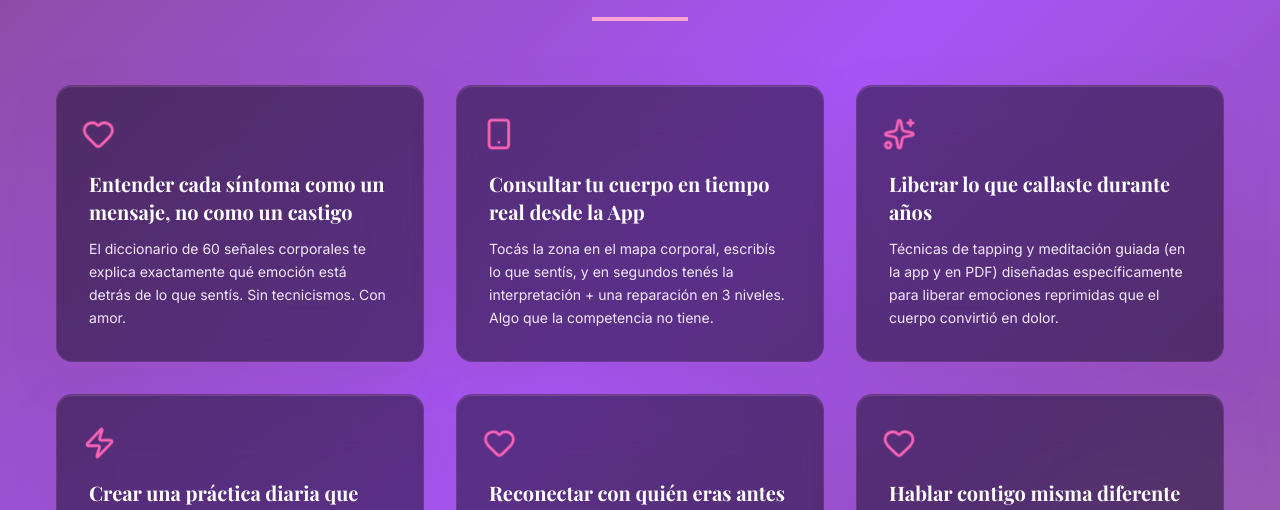
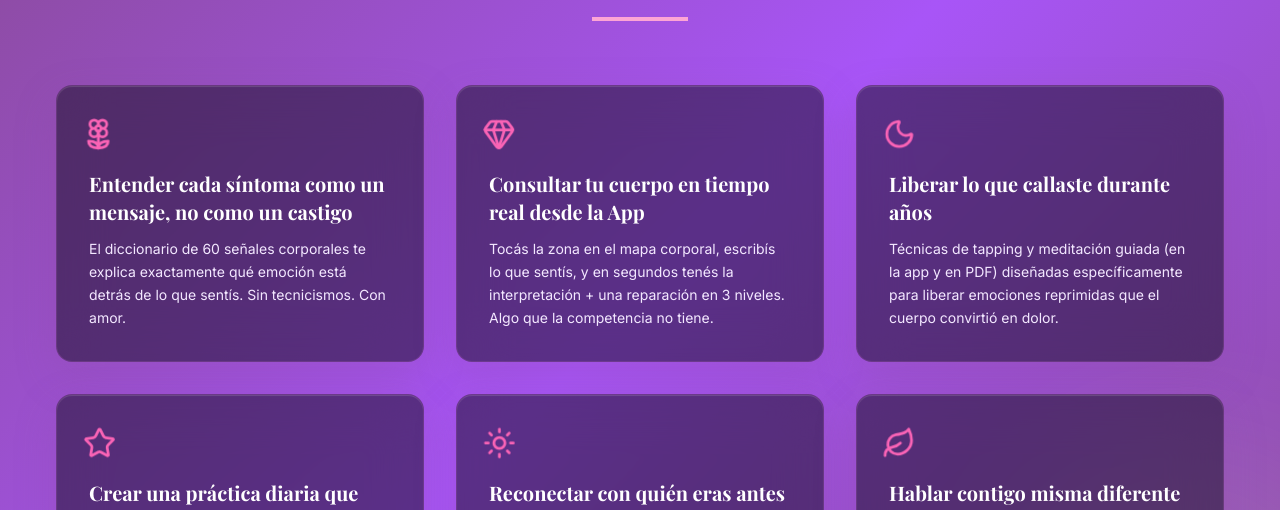
Before and after one commit to sandramon2412-png/tubiodescodificacion, a React (Vite) app: page / in a window 1280 px wide. Shown: the part 4007-4517 px from the top of the page. Built offline with nearby package versions, Linux system fonts and the light colour scheme; a web font is replaced by a local one.

Commit message:
Replace generic icons with premium spiritual/feminine set
Co-Authored-By: Claude Sonnet 4.6 <noreply@anthropic.com>
Claude-Session: https://claude.ai/code/session_019vF8A98QFPJn8rXgkhgZCJ

```diff
--- a/Landing.tsx
+++ b/Landing.tsx
@@ -1,6 +1,6 @@
 import React, { useState, useEffect, useRef } from 'react';
 import { motion, AnimatePresence } from 'motion/react';
-import { ShoppingBag, CheckCircle, Sparkles, Heart, Zap, BookOpen, Smartphone, Users } from 'lucide-react';
+import { BadgeCheck, Sparkles, Flower2, Moon, Sun, Gem, Star, Leaf, Brain, Activity } from 'lucide-react';
 import { analyzeSymptom } from './services/geminiService';
 import { COLORS, TESTIMONIALS, FAQS, STACK_ITEMS, CONTENT } from './constants';
 import { FAQItem, StackItem, Testimonial } from './types';
@@ -234,11 +234,11 @@ const Landing: React.FC = () => {
             className="fixed bottom-24 left-4 sm:bottom-8 sm:left-8 z-40"
           >
             <div className="glass-intense p-5 rounded-2xl flex items-center gap-4 max-w-xs">
-              <div className="bg-green-500/30 p-3 rounded-full flex-shrink-0"><CheckCircle className="w-5 h-5 text-green-400" /></div>
+              <div className="bg-green-500/30 p-3 rounded-full flex-shrink-0"><BadgeCheck className="w-5 h-5 text-green-400" /></div>
               <div className="flex-1">
                 <p className="text-xs sm:text-sm text-white leading-tight"><span className="font-bold text-pink-400">{purchases[currentPurchase].name}</span> de {purchases[currentPurchase].city}</p>
                 <p className="text-[10px] text-gray-300 font-medium mt-1">{purchases[currentPurchase].action}</p>
-                <div className="flex items-center gap-1 mt-2"><CheckCircle className="w-3 h-3 text-green-400" /><span className="text-[10px] text-gray-400 font-bold uppercase">Compra confirmada</span></div>
+                <div className="flex items-center gap-1 mt-2"><BadgeCheck className="w-3 h-3 text-green-400" /><span className="text-[10px] text-gray-400 font-bold uppercase">Compra confirmada</span></div>
               </div>
             </div>
           </motion.div>
@@ -509,12 +509,12 @@ const Landing: React.FC = () => {
           <div className="flex flex-wrap justify-center gap-6 sm:gap-8">
             {CONTENT.benefits.items.map((benefit, idx) => {
               const iconMap: Record<string, React.ReactNode> = {
-                '🔓': <Heart className="w-8 h-8" />,
-                '📱': <Smartphone className="w-8 h-8" />,
-                '🧘‍♀️': <Sparkles className="w-8 h-8" />,
-                '💫': <Zap className="w-8 h-8" />,
-                '✨': <Heart className="w-8 h-8" />,
-                '💖': <Heart className="w-8 h-8" />,
+                '🔓': <Flower2 className="w-8 h-8" />,
+                '📱': <Gem className="w-8 h-8" />,
+                '🧘‍♀️': <Moon className="w-8 h-8" />,
+                '💫': <Star className="w-8 h-8" />,
+                '✨': <Sun className="w-8 h-8" />,
+                '💖': <Leaf className="w-8 h-8" />,
               };
               return (
                 <motion.div
@@ -611,19 +611,19 @@ const Landing: React.FC = () => {
               whileInView={{ opacity: 1, x: 0 }}
             >
               <div className="space-y-4">
-                <div className="inline-flex items-center gap-2 glass-intense px-5 py-2 rounded-full text-xs font-black uppercase tracking-widest mx-auto lg:mx-0"><Smartphone className="w-4 h-4" />App Interactiva</div>
+                <div className="inline-flex items-center gap-2 glass-intense px-5 py-2 rounded-full text-xs font-black uppercase tracking-widest mx-auto lg:mx-0"><Gem className="w-4 h-4" />App Interactiva</div>
                 <h2 className="text-4xl sm:text-5xl font-black text-white leading-tight text-gradient-white">La App <span className="text-pink-400">"Código Cuerpo"</span></h2>
                 <p className="text-xl text-purple-200 font-medium italic">Tu guía emocional siempre en el bolsillo</p>
               </div>
 
               <div className="grid gap-6">
                 {[
-                  { Icon: Heart, title: "Mapa corporal interactivo", desc: "Toca donde te duele y recibí la interpretación al instante" },
-                  { Icon: Zap, title: "Interpretación en segundos", desc: "Mensaje simbólico + reparación emocional" },
-                  { Icon: BookOpen, title: "Ejercicios digitales", desc: "Interactivos y guardados en la app" },
-                  { Icon: Sparkles, title: "Reto 7 Días guiado", desc: "Con checks de progreso y reflexiones" },
-                  { Icon: Heart, title: "Meditaciones en audio", desc: "Para culpa, miedo, ansiedad — listos para escuchar" },
-                  { Icon: Users, title: "Detecta patrones", desc: "La app analiza tu historial de síntomas" }
+                  { Icon: Activity, title: "Mapa corporal interactivo", desc: "Toca donde te duele y recibí la interpretación al instante" },
+                  { Icon: Sparkles, title: "Interpretación en segundos", desc: "Mensaje simbólico + reparación emocional" },
+                  { Icon: Leaf, title: "Ejercicios digitales", desc: "Interactivos y guardados en la app" },
+                  { Icon: Sun, title: "Reto 7 Días guiado", desc: "Con checks de progreso y reflexiones" },
+                  { Icon: Moon, title: "Meditaciones en audio", desc: "Para culpa, miedo, ansiedad — listos para escuchar" },
+                  { Icon: Brain, title: "Detecta patrones", desc: "La app analiza tu historial de síntomas" }
                 ].map((feature, i) => (
                   <motion.div
                     key={i}
```
